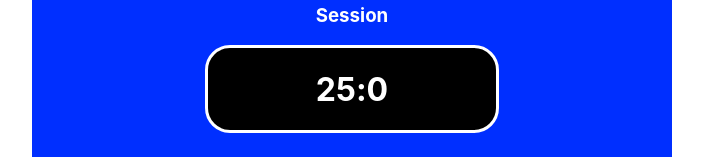
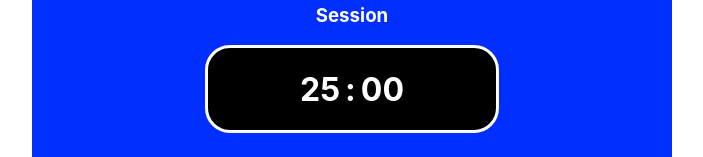
Before and after one commit to UsmanFayyaz31/pomodoro-clock, a React (Create React App) app: page / in a window 1280 px wide. Shown: the part 221-378 px from the top of the page, without its empty margins (288-991 px from the left). Built offline with nearby package versions, Linux system fonts and the light colour scheme.

Commit message:
mm:ss format

```diff
--- a/package.json
+++ b/package.json
@@ -2,7 +2,9 @@
   "name": "pomodoro-clock",
   "version": "0.1.0",
   "private": true,
+  "homepage": "https://UsmanFayyaz.github.io/pomodoro-clock",
   "dependencies": {
+    "gh-pages": "^2.1.1",
     "react": "^16.9.0",
     "react-dom": "^16.9.0",
     "react-redux": "^4.4.10",
@@ -11,6 +13,8 @@
   },
   "scripts": {
     "start": "react-scripts start",
+    "predeploy": "npm run build",
+    "deploy": "gh-pages -d build --git git",
     "build": "react-scripts build",
     "test": "react-scripts test",
     "eject": "react-scripts eject"
--- a/src/App.css
+++ b/src/App.css
@@ -13,6 +13,10 @@ p{
   color: white;
   text-align: center;
   border-radius: 25px;
+}
+
+.warning {
+  color: red;
 }
 
 #session-decrement, #break-decrement{
--- a/src/App.js
+++ b/src/App.js
@@ -16,7 +16,7 @@ class ClockBody extends React.Component {
   sessionIncrement() {
     if (this.props.data.type !== "START") {
       var sessionL = parseInt(this.props.data.sLength, 10);
-      console.log(this.props.data.sLength, this.props.data.bLength);
+
       if (sessionL !== 60) {
         sessionL = sessionL + 1;
 
--- a/src/components/timer.js
+++ b/src/components/timer.js
@@ -8,8 +8,6 @@ class Timer extends React.Component {
   constructor(props) {
     super(props);
     this.state = {
-      min: this.props.data.min,
-      sec: this.props.data.sec,
       isBreak: false,
       timer: null
     };
@@ -20,15 +18,14 @@ class Timer extends React.Component {
   }
 
   tick() {
-    var intMin = parseInt(this.state.min, 10);
-    var intSec = parseInt(this.state.sec, 10);
+    var intMin = parseInt(this.props.data.min, 10);
+    var intSec = parseInt(this.props.data.sec, 10);
     var breakv = parseInt(this.props.data.bLength, 10);
 
     if (intMin === 0 && intSec === 0 && !this.state.isBreak) {
       new Audio(sound).play();
       this.setState({
-        isBreak: true,
-        min: breakv
+        isBreak: true
       })
 
       this.props.timerStates({
@@ -40,8 +37,7 @@ class Timer extends React.Component {
     } else if (intMin === 0 && intSec === 0 && this.state.isBreak) {
       new Audio(sound).play();
       this.setState({
-        isBreak: false,
-        min: this.props.data.sLength
+        isBreak: false
       })
 
       this.props.timerStates({
@@ -63,20 +59,13 @@ class Timer extends React.Component {
       min: intMin,
       sec: intSec
     });
-
-    this.setState({
-      min: intMin,
-      sec: intSec
-    })
   }
 
   start() {
     if (this.state.timer === null) {
       this.props.timerStates("START");
-      let timer = setInterval(this.tick, 1000);
+      let timer = setInterval(this.tick, 200);
       this.setState({
-        min: this.props.data.min,
-        sec: this.props.data.sec,
         timer: timer
       })
     }
@@ -100,13 +89,15 @@ class Timer extends React.Component {
   }
 
   render() {
+    var minFormat = this.props.data.min.toString();
+    var secFormat = this.props.data.sec.toString();
     return (
       <div id="timerBody">
         <h3 id="timer-label">{(this.state.isBreak) ? "Break" : "Session"}</h3>
-        <div id="timer-container">
-          <h1 className="timer" id="mins">{this.props.data.min}</h1>
-          <h1 className="timer"> : </h1>
-          <h1 className="timer" id="sec">{this.props.data.sec}</h1>
+        <div id="timer-container" className = {(minFormat === "0") ? "warning" : null}>
+          <h1 className="timer" id="mins">{(minFormat.length === 1) ? "0" + minFormat : minFormat}</h1>
+          <h1 className="timer" style={{marginRight: "5px", marginLeft: "5px"}}>:</h1>
+          <h1 className="timer" id="sec">{(secFormat.length === 1) ? "0" + secFormat : secFormat}</h1>
         </div>
         <div id="button-container">
           <button id="start" onClick={this.start}>start</button>
```
